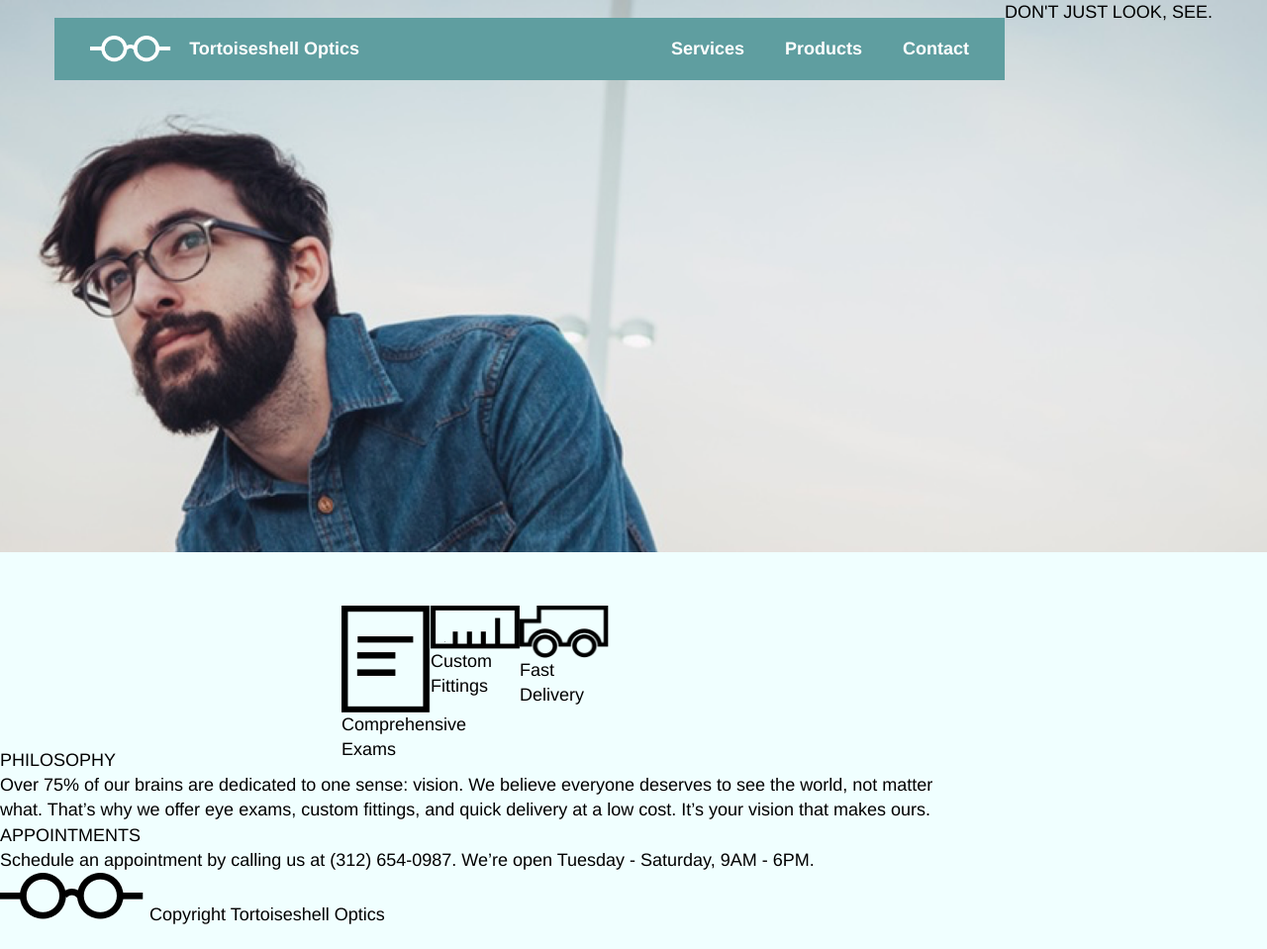
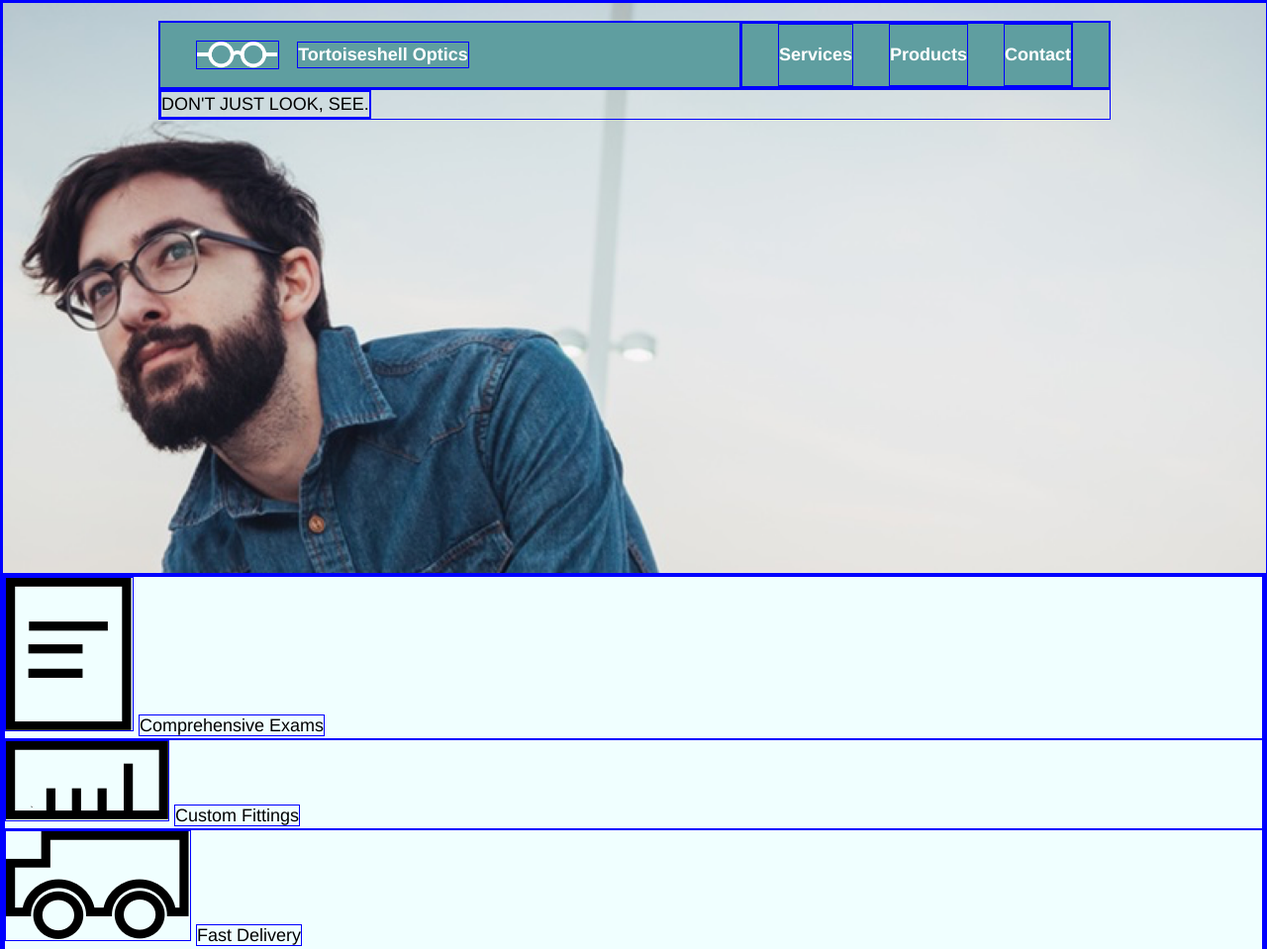
Before and after one commit to morbidlust/tortoise, a plain HTML site: page index.html in a window 1280 px wide. Shown: the top 959 px of the page at 99% size. Before the commit the page ends 937 px from the top, so only its background shows below. Drawn offline with Linux system fonts and the light colour scheme.

Commit message:
Redo menu.

```diff
--- a/index.html
+++ b/index.html
@@ -8,17 +8,23 @@
   </head>
   <body>
     <div class="header">
-      <div class="menu">
-        <img src="./resources/images/logo-white.png" alt="Tortoiseshell Optics Logo" />
-        <span>Tortoiseshell Optics</span>
-        <nav>
-          <span>Services</span>
-          <span>Products</span>
-          <span>Contact</span>
-        </nav>
-      </div>
-      <div class="text">
-        <h1>DON'T JUST LOOK, SEE.</h1>
+      <nav class="container flex">
+        <div class="logo flex">
+          <img src="./resources/images/logo-white.png" alt="Tortoiseshell Optics Logo" />
+          <span>Tortoiseshell Optics</span>
+        </div>
+        <div class="menu">
+          <ul class="flex">
+            <li>Services</li>
+            <li>Products</li>
+            <li>Contact</li>
+          </ul>
+        </div>
+      </nav>
+      <div class="container flex">
+        <div class="text">
+          <h1>DON'T JUST LOOK, SEE.</h1>
+        </div>
       </div>
     </div>
     <div class="main">
--- a/resources/css/reset.css
+++ b/resources/css/reset.css
@@ -18,7 +18,9 @@ menu, nav, output, ruby, section, summary,
 time, mark, audio, video {
 	margin: 0;
 	padding: 0;
-	border: 0;
+	/*
+Uncomment the border when done.
+	border: 0; */
 	font-size: 100%;
 	font: inherit;
 	vertical-align: baseline;
--- a/resources/css/style.css
+++ b/resources/css/style.css
@@ -1,5 +1,5 @@
 * {
-  border: 1px solid blue;
+    border: 1px solid blue;
 }
 
 html {
@@ -12,13 +12,12 @@ body {
   background-color: azure;
 }
 
-.menu, .main {
+.container {
   width: 960px;
 }
 
-.menu span, nav span {
-  color: white;
-  font-weight: bold;
+.flex {
+  display: flex;
 }
 
 .header {
@@ -28,49 +27,42 @@ body {
   background-size: cover;
   height: 31rem;
   width: 100%;
-  display: flex;
-  justify-content: center;
+  padding-top: 1rem;
 }
 
-.menu {
+.container {
+  margin: auto;
+}
+
+nav {
   background-color: cadetblue;
-  padding: 1rem 0;
-  margin-top: 1rem;
-  display: flex;
+  height: auto;
+}
+
+.logo {
   align-items: center;
+  flex-grow: 1;
+}
+
+.logo img {
+  margin-left: 2rem;
   height: 1.5rem;
 }
 
-.menu img {
-  height: 1.5rem;
-  padding-left: 2rem;
-  padding-right: 1rem;
+.logo span {
+  color: white;
+  font-weight: bold;
+  margin-left: 1rem;
+  margin-right: auto;
 }
 
-.menu span {
-  flex-grow: 1;
+ul {
+  margin-right: 2rem;
 }
 
-nav span {
-  padding-right: 2rem;
+li {
+  color: white;
+  padding: 1rem 0;
+  margin-left: 2rem;
+  font-weight: bold;
 }
-
-.main {
-  display: flex;
-  justify-content: center;
-  flex-direction: column;
-}
-
-.services {
-  display: flex;
-  width: 100%;
-  margin-top: 3rem;
-  justify-content: center;
-}
-
-.service {
-  height: 8rem;
-  width: 5rem;
-  display: flex;
-  flex-direction: column;
-}
```
